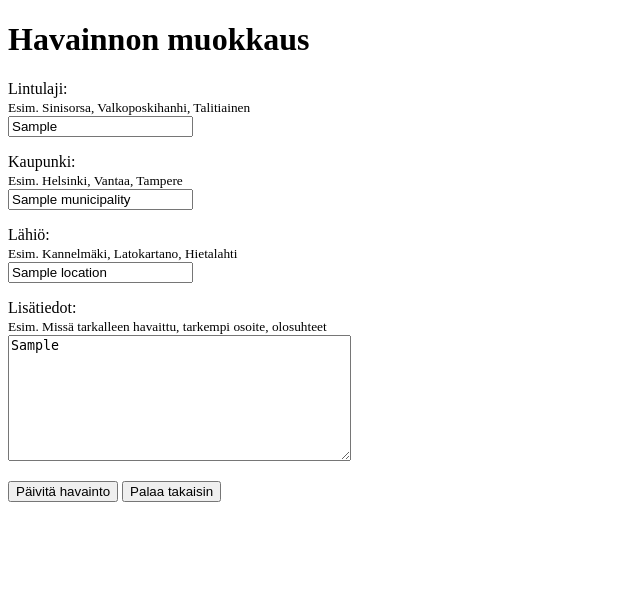
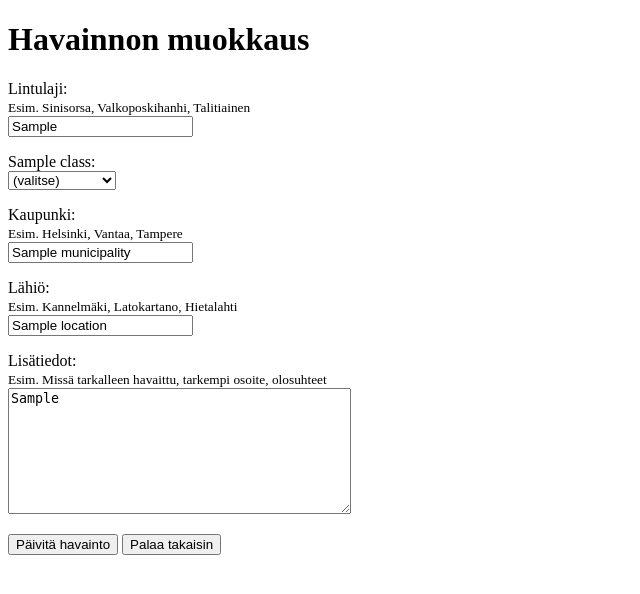
Before and after one commit to AtomicZebra/lintuhavainto, a Flask app: template templates/edit_sighting.html in a window 1280 px wide. Shown: the top 594 px of the page, without its empty margins (0-640 px from the left). Run offline with Flask 3, Linux system fonts and the light colour scheme; the template is opened without the code that fills it: most values are stand-ins (such as "Sample title", 1, 10 or a date in 2020).

Commit message:
Add classes to edit page

```diff
--- a/app.py
+++ b/app.py
@@ -79,12 +79,17 @@ def create_sighting():
 
     user_id = session["user_id"]
 
+    all_classes = sightings.get_all_classes()
+
     classes = []
     for entry in request.form.getlist("classes"):
         if entry:
-            parts = entry.split(":")
-            classes.append((parts[0], parts[1]))
-    print(classes)
+            class_title, class_value = entry.split(":")
+            if class_title not in all_classes:
+                abort(403)
+            if class_value not in all_classes[class_title]:
+                abort(403)
+            classes.append((class_title, class_value))
 
     sightings.add_sighting(bird_species, municipality, location, additional_info, user_id, classes)
 
@@ -96,7 +101,13 @@ def edit_sighting(sight_id):
     sight = sightings.get_sight(sight_id)
     if not sight:
         abort(404)
-    return render_template("edit_sighting.html", sight=sight)
+    all_classes = sightings.get_all_classes()
+    classes = {}
+    for my_class in all_classes:
+        classes[my_class] = ""
+    for entry in sightings.get_classes(sight_id):
+        classes[entry["title"]] = entry["value"]
+    return render_template("edit_sighting.html", sight=sight, classes=classes, all_classes=all_classes)
 
 @app.route("/update_sighting", methods=["POST"])
 def update_sighting():
@@ -119,7 +130,20 @@ def update_sighting():
     additional_info = request.form["additional_info"]
     check_requirements(additional_info, big_data_length, False)
 
-    sightings.update_sighting(sight_id, bird_species, municipality, location, additional_info)
+    all_classes = sightings.get_all_classes()
+
+    classes = []
+    for entry in request.form.getlist("classes"):
+        if entry:
+            class_title, class_value = entry.split(":")
+            if class_title not in all_classes:
+                abort(403)
+            if class_value not in all_classes[class_title]:
+                abort(403)
+            parts = entry.split(":")
+            classes.append((parts[0], parts[1]))
+
+    sightings.update_sighting(sight_id, bird_species, municipality, location, additional_info, classes)
 
     return redirect("/sight/" + str(sight_id))
 
--- a/templates/edit_sighting.html
+++ b/templates/edit_sighting.html
@@ -13,6 +13,21 @@
         <small>Esim. Sinisorsa, Valkoposkihanhi, Talitiainen</small> <br/>
         <input type="text" name="bird_species" value="{{ sight.bird_species }}" maxlength="50" required/>
     </p>
+    {% for class in all_classes %}
+    <p>
+        {{ class }}: <br />
+        <select name="classes">
+            <option value="">(valitse)</option>
+        {% for option in all_classes[class]%}
+            {% if classes[class] == option %}
+            <option value= "{{ class }}:{{ option }}" selected>{{ option }}</option>
+            {% else %}
+            <option value= "{{ class }}:{{ option }}">{{ option }}</option>
+            {% endif %}
+        {% endfor %}
+        </select>
+    </p>
+    {% endfor %}
     <p>
         Kaupunki: <br/>
         <small>Esim. Helsinki, Vantaa, Tampere</small> <br/>
--- a/templates/show_sighting.html
+++ b/templates/show_sighting.html
@@ -15,8 +15,9 @@
     </p>
     {% endif %}
     <p>
-        <strong>Lintuluokka</strong> </br>
+
         {% for class in classes %}
+        <strong> {{class.title}} </strong> </br>
         {{ class.value }}
         {% endfor %}
     </p>
```
Also changed, not shown: sightings.py (+10 -1 lines).
